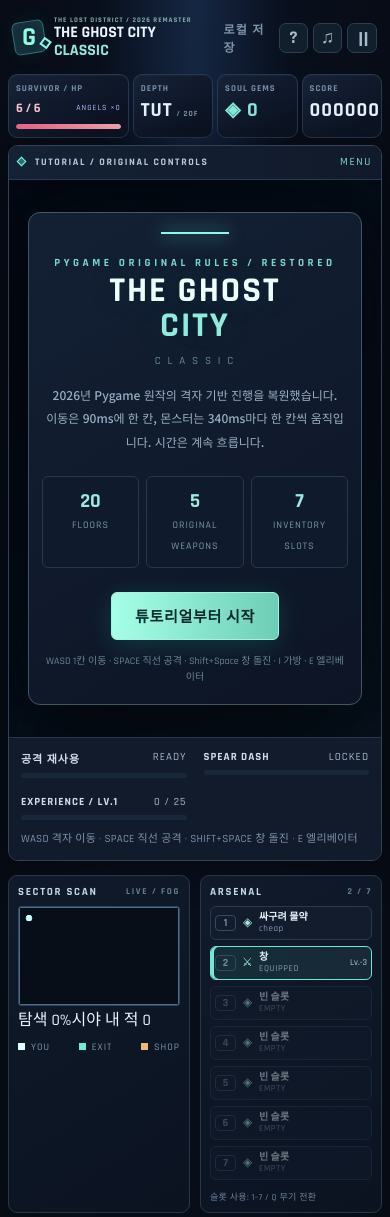
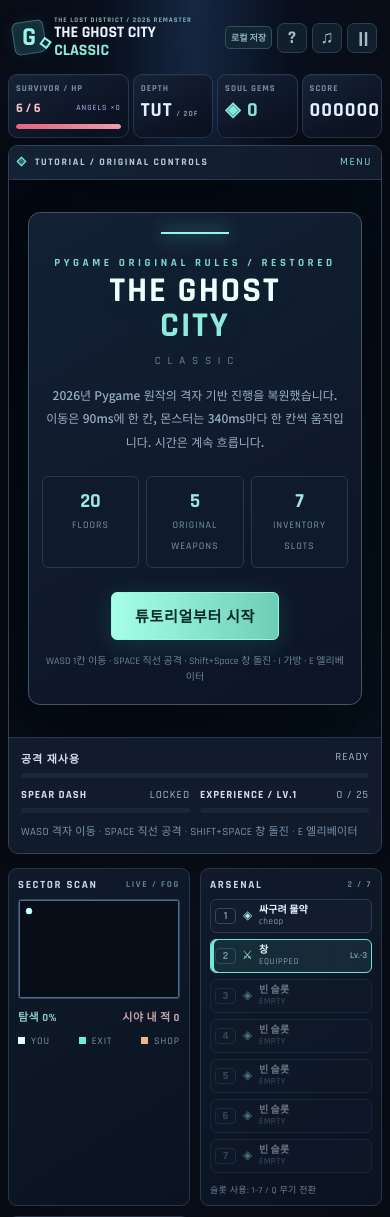
Before and after one commit to sardore/-, a website with bundled scripts: page ghostcity/index.html in a window 390 px wide. Shown: the top 1217 px of the page. Built offline with nearby package versions, Linux system fonts and the light colour scheme.

Commit message:
style(ghostcity): responsive combat/scan instrumentation and discreet local-save feedback

```diff
--- a/ghostcity/style.css
+++ b/ghostcity/style.css
@@ -34,6 +34,10 @@ button:disabled{cursor:not-allowed;opacity:.42}
 .energy-fill{background:linear-gradient(90deg,#785ce9,#c6a3ff)}
 .xp-fill{background:linear-gradient(90deg,#327ba1,#8adbcf)}
 .dash-fill{background:#81eadd}
+.attack-fill{background:linear-gradient(90deg,#e9bf83,#f7e2ad);box-shadow:0 0 8px #ffdc9b36}
+.save-indicator{font:700 10px Rajdhani,sans-serif;letter-spacing:1px;color:#8cb1b9;border:1px solid #31505d;background:#132532;border-radius:5px;padding:5px 8px;white-space:nowrap;transition:color .25s,border-color .25s}
+.save-indicator.saved{color:#baffeb;border-color:#5db6a2}
+.save-indicator.failed{color:#ffc4b9;border-color:#a85d62}
 .layout{display:grid;grid-template-columns:minmax(0,1fr) 264px;gap:14px}
 .stage-frame{border:1px solid #344158;background:#0d1421;border-radius:10px;min-width:0;overflow:hidden;box-shadow:0 0 44px #0006}
 .stage-topline{height:42px;display:flex;align-items:center;justify-content:space-between;gap:12px;padding:0 18px;background:linear-gradient(90deg,#142235,#111a2b);border-bottom:1px solid #2a3a51;color:#b8c8d9;font-size:12px;letter-spacing:1.6px}
@@ -51,7 +55,7 @@ button:disabled{cursor:not-allowed;opacity:.42}
 .toast{background:#10192bdb;border:1px solid #3c6770;color:#d7fbf4;padding:8px 15px;border-radius:6px;text-align:center;font-size:13px;font-weight:700;box-shadow:0 6px 24px #0008;animation:pop .2s ease both}
 @keyframes pop{from{opacity:0;transform:translateY(-7px)}to{opacity:1;transform:translateY(0)}}
 .stage-footer{padding:16px 19px;background:#111b2c;border-top:1px solid #29374d;display:flex;align-items:center;justify-content:space-between;gap:20px}
-.resources{display:grid;grid-template-columns:1fr 1fr;gap:17px;width:min(520px,65%)}
+.resources{display:grid;grid-template-columns:repeat(3,minmax(0,1fr));gap:14px;width:min(670px,78%)}
 .res-head{display:flex;justify-content:space-between;gap:8px;font-size:11px;letter-spacing:1px;color:#a5b5cb}
 .res-head>b{color:#d3dced}
 .res .track{margin-top:6px}
@@ -63,6 +67,8 @@ button:disabled{cursor:not-allowed;opacity:.42}
 .side-heading small{color:#627f8d;font-size:10px;font-weight:700}
 #minimap{display:block;width:100%;height:138px;image-rendering:pixelated;border:1px solid #33435b;background:#08121b;border-radius:3px}
 .map-caption{display:flex;justify-content:space-between;gap:8px;font-size:10px;color:#7d91a6;letter-spacing:1px;margin-top:10px}
+.scan-meta{display:flex;justify-content:space-between;gap:8px;margin:9px 0 2px;font:700 11px Rajdhani,sans-serif;letter-spacing:.5px;color:#87cabc}
+.scan-meta span:last-child{color:#c4a3a9}
 .map-caption span{display:flex;align-items:center;gap:6px}
 .legend-dot{display:inline-block;width:7px;height:7px;background:#a2cecc}
 .player-dot{background:#defeff}
@@ -163,6 +169,7 @@ button:disabled{cursor:not-allowed;opacity:.42}
   .identity .eyebrow{font-size:7px;letter-spacing:1px}
   .identity strong{font-size:16px;letter-spacing:0}
   .desktop-label,.online-dot{display:none}
+  .save-indicator{font-size:9px;padding:4px 5px;letter-spacing:0}
   .top-actions{gap:5px}
   .icon-btn{width:30px;height:30px}
   .dashboard{grid-template-columns:1.5fr repeat(3,1fr);gap:4px;margin-bottom:7px}
@@ -176,6 +183,8 @@ button:disabled{cursor:not-allowed;opacity:.42}
   .stage-topline{padding:0 9px;height:34px;font-size:10px}
   #game-canvas{height:clamp(410px,66vh,620px)}
   .stage-footer{padding:12px}
+  .resources{grid-template-columns:repeat(2,minmax(0,1fr));gap:10px}
+  .attack-resource{grid-column:1/-1}
   .sidebar{grid-template-columns:1fr 1fr}
   .side-panel{padding:9px}
   #minimap{height:100px}
```
